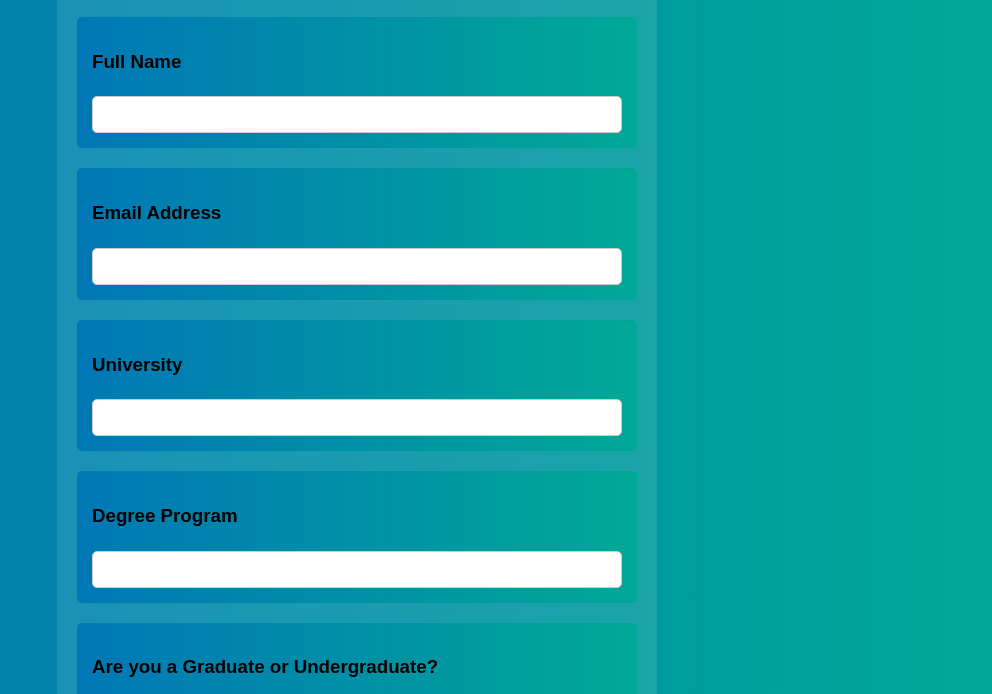
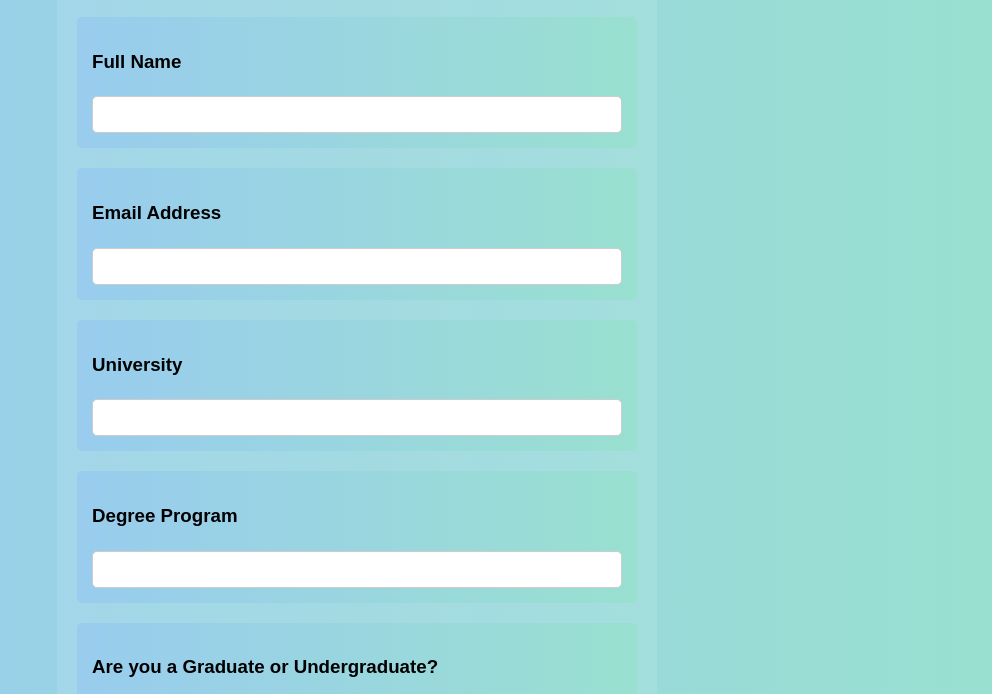
Before and after one commit to Piumalcvs/index.html, a plain HTML site: page index.html in a window 1280 px wide. Shown: the part 165-859 px from the top of the page, without its empty margins (283-1275 px from the left). Drawn offline with Linux system fonts and the light colour scheme.

Commit message:
Update index.html

```diff
--- a/index.html
+++ b/index.html
@@ -7,7 +7,7 @@
     <style>
         body {
             font-family: Arial, sans-serif;
-            background: linear-gradient(to right, #0077B6, #00A896);
+            background: linear-gradient(to right, #99CCEE, #99E0D0);
             color: white;
             text-align: center;
             padding: 20px;
@@ -35,7 +35,7 @@
             box-sizing: border-box;
         }
         .section-box {
-           background: linear-gradient(to right, #0077B6, #00A896);
+           background: linear-gradient(to right, #99CCEE, #99E0D0);
             padding: 15px;
             border-radius: 5px;
             color: black;
```
